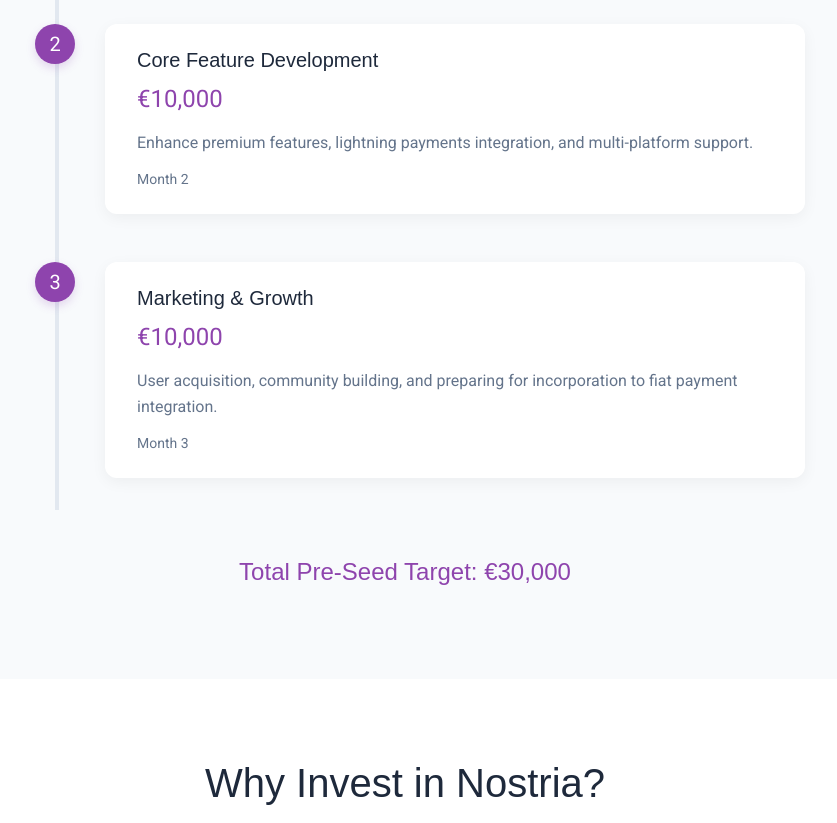
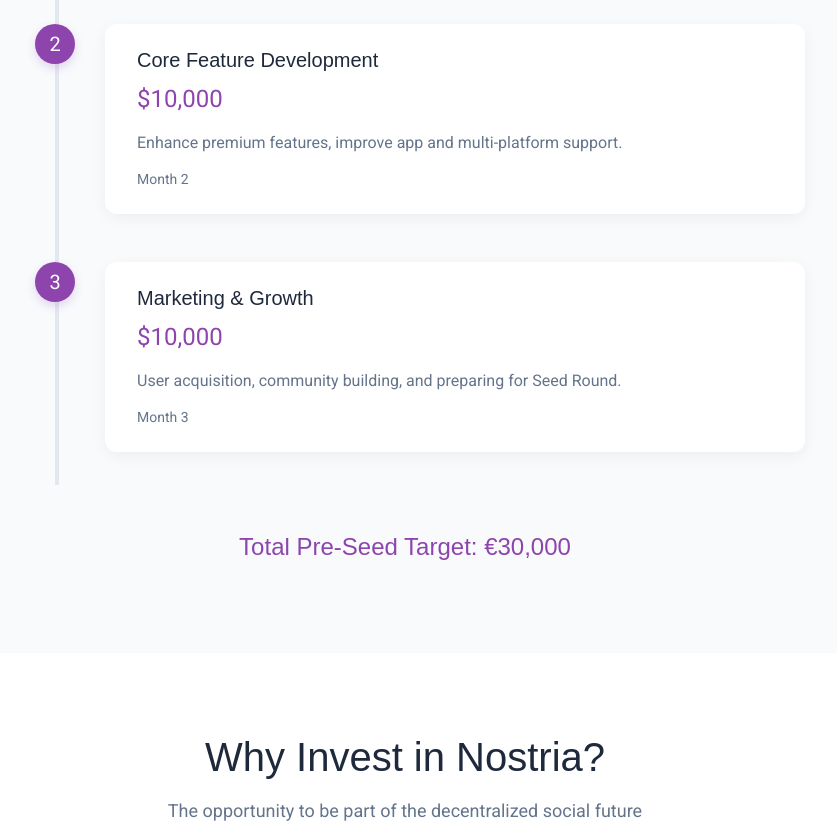
Before and after one commit to nostria-app/nostria-website, an Angular app: page /funding in a window 1280 px wide. Shown: the part 3120-3943 px from the top of the page, without its empty margins (235-1072 px from the left). Built offline with nearby package versions, Linux system fonts and the light colour scheme; a web font is replaced by a local one.

Commit message:
Change to use of dollars

```diff
--- a/src/app/pages/funding/funding.component.html
+++ b/src/app/pages/funding/funding.component.html
@@ -309,7 +309,7 @@
       <div class="faq-item">
         <h3>What are the minimum and maximum investment amounts?</h3>
         <p>
-          The maximum investment on Angor is currently 0.1 BTC (approximately €8,500) for each investor.
+          The maximum investment on Angor is currently 0.1 BTC (approximately $8,500) for each investor.
           However, we can accept larger investments through direct negotiation.
           There is no minimum investment in the Pre-Seed round.
         </p>
@@ -318,7 +318,7 @@
       <div class="faq-item">
         <h3>How will I receive investment updates?</h3>
         <p>
-          All investors receive monthly progress reports. Angel tier (€5,000+) and Partner tier (€10,000+)
+          All investors receive monthly progress reports. Angel tier ($5,000+) and Partner tier ($10,000+)
           investors also get access to quarterly investor calls with the founding team.
         </p>
       </div>
--- a/src/app/pages/funding/funding.component.ts
+++ b/src/app/pages/funding/funding.component.ts
@@ -22,7 +22,7 @@
   investmentTiers = [
     {
       name: 'Supporter',
-      amount: '€1,000',
+      amount: '$1,000',
       benefits: [
         'Convertible Notes with 15% discount rate',
         'Pro-rata rights for future rounds',
@@ -33,7 +33,7 @@
     },
     {
       name: 'Angel',
-      amount: '€5,000',
+      amount: '$5,000',
       benefits: [
         'All Supporter benefits',
         'Quarterly investor calls',
@@ -46,7 +46,7 @@
     },
     {
       name: 'Partner',
-      amount: '€10,000+',
+      amount: '$10,000+',
       benefits: [
         'All Angel benefits',
         'Direct access to Nostria team',
@@ -61,20 +61,20 @@
   fundingMilestones = [
     {
       title: 'Infrastructure Setup',
-      amount: '€10,000',
+      amount: '$10,000',
       description: 'Deploy global relay network and media servers to support the Nostria app, continue development on the Nostria app.',
       date: 'Month 1'
     },
     {
       title: 'Core Feature Development',
-      amount: '€10,000',
-      description: 'Enhance premium features, lightning payments integration, and multi-platform support.',
+      amount: '$10,000',
+      description: 'Enhance premium features, improve app and multi-platform support.',
       date: 'Month 2'
     },
     {
       title: 'Marketing & Growth',
-      amount: '€10,000',
-      description: 'User acquisition, community building, and preparing for incorporation to fiat payment integration.',
+      amount: '$10,000',
+      description: 'User acquisition, community building, and preparing for Seed Round.',
       date: 'Month 3'
     }
   ];
```
